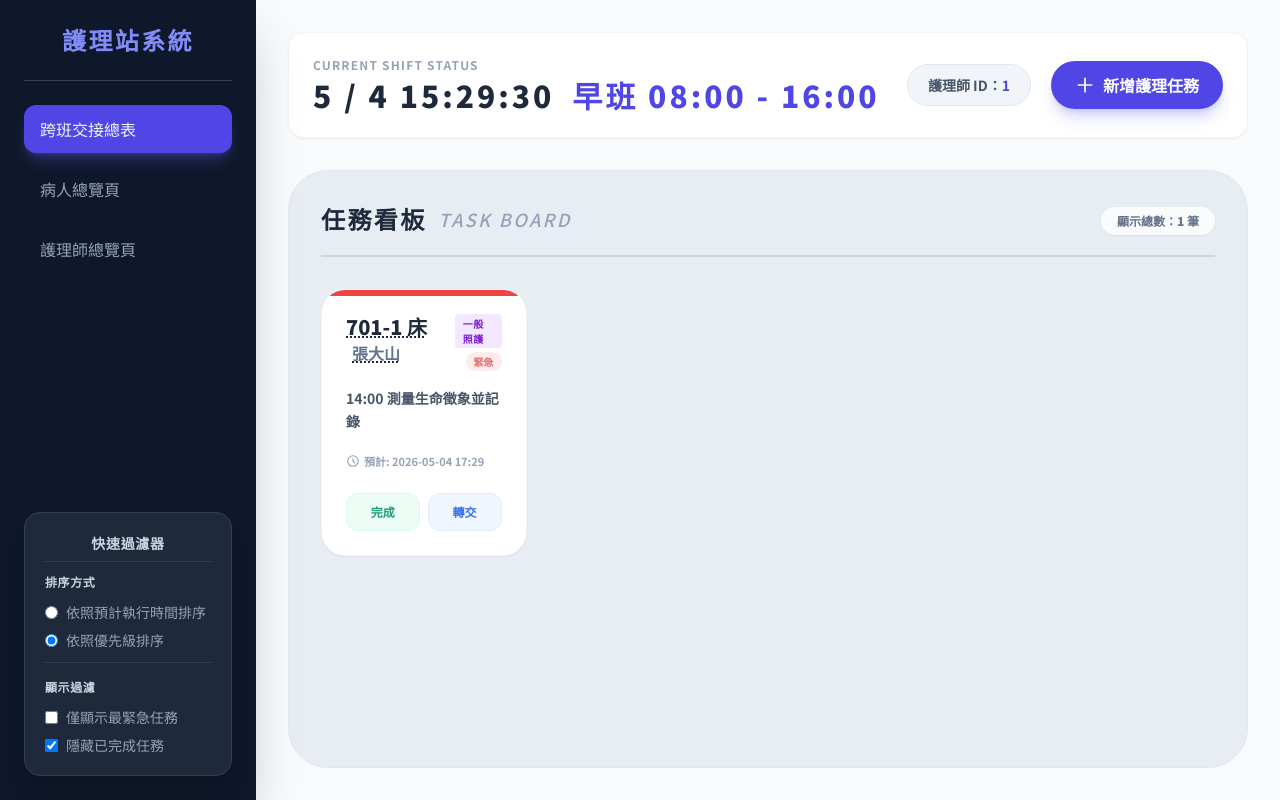
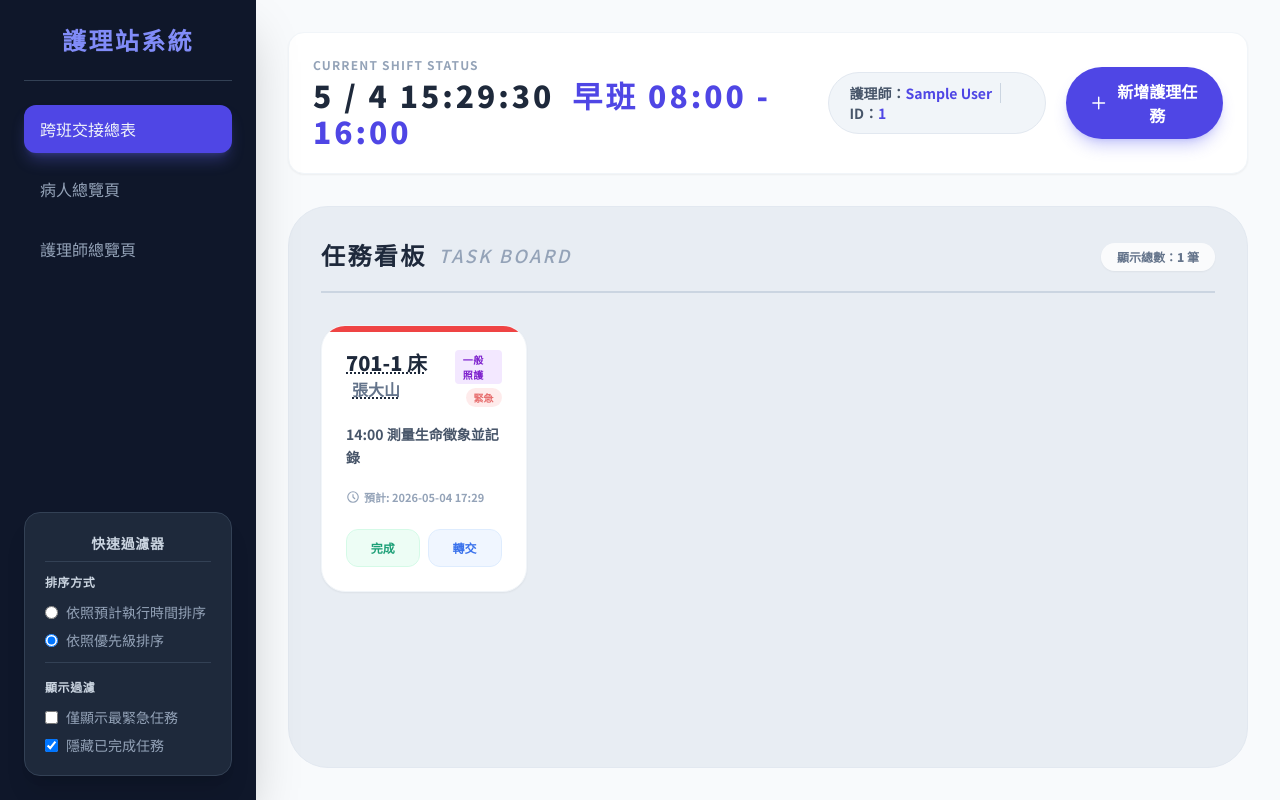
Before and after one commit to akyle20050905/nursing-system-web, a Flask app: page /tasks/dashboard in a window 1280 px wide. Run offline with Flask 3, Linux system fonts and the light colour scheme; the visitor is signed in with stand-in values (Sample User, id 1); some libraries are stand-ins or nearby versions.

Commit message:
Update dashboard.html

```diff
--- a/app/templates/dashboard.html
+++ b/app/templates/dashboard.html
@@ -129,7 +129,9 @@
             <div class="flex items-center space-x-5">
                 <div
                     class="bg-slate-100 text-slate-600 px-5 py-2.5 rounded-full font-bold text-sm border border-slate-200">
-                    護理師 ID：<span id="current-user-id" class="text-indigo-600">{{ current_user_id }}</span>
+                    <span class="mr-2 border-r border-slate-300 pr-2">護理師：<span class="text-indigo-600">{{
+                            current_user_name }}</span></span>
+                    ID：<span id="current-user-id" class="text-indigo-600">{{ current_user_id }}</span>
                 </div>
                 <button onclick="openAddModal()"
                     class="bg-indigo-600 hover:bg-indigo-500 text-white px-6 py-3 rounded-full font-bold shadow-lg shadow-indigo-500/30 transition-all hover:-translate-y-0.5 flex items-center">
```
